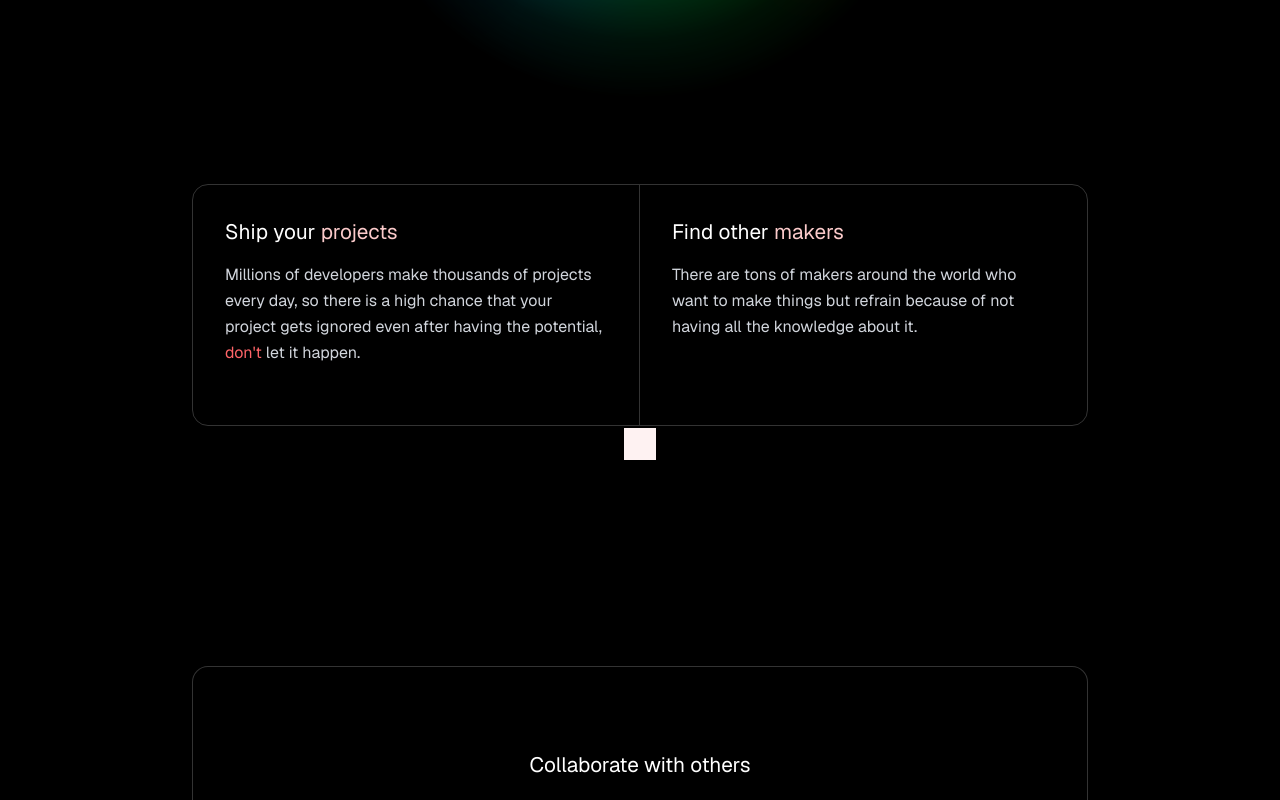
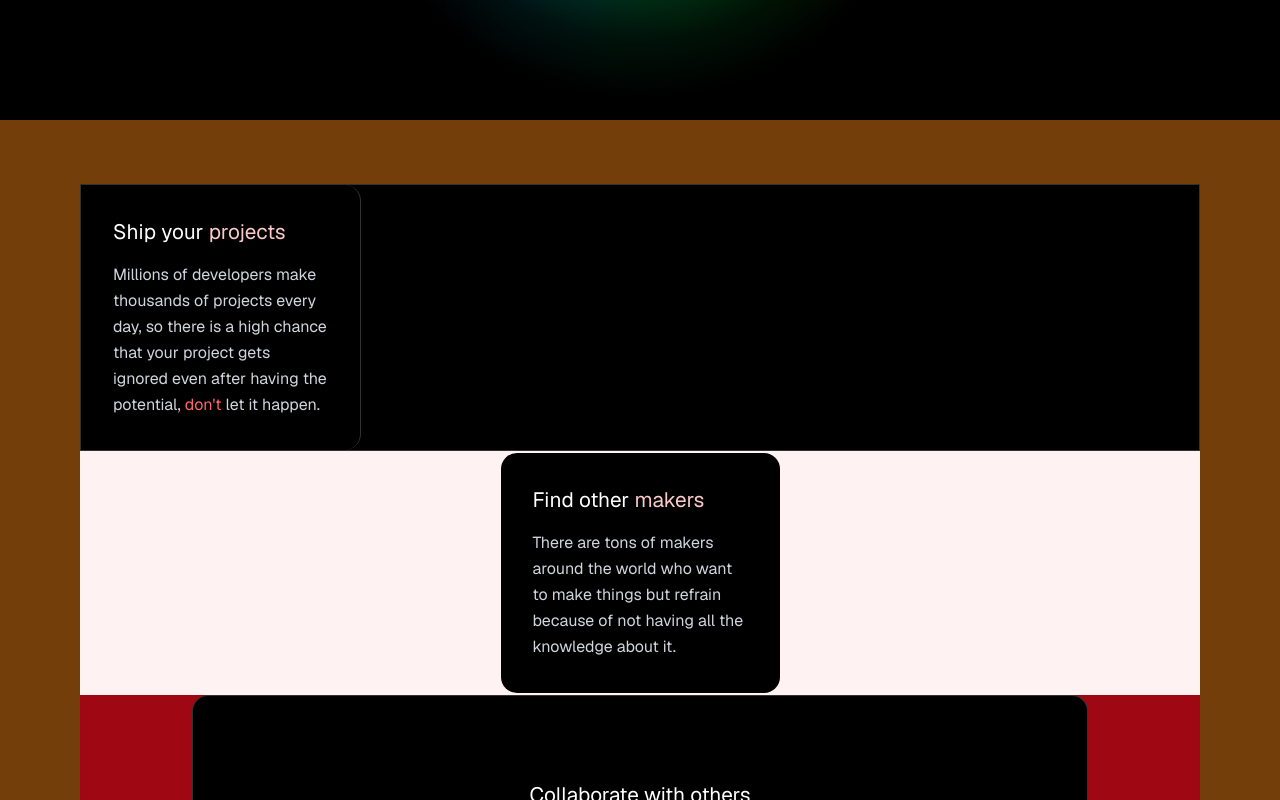
Before and after one commit to Cohortize/site, a React (Vite) app: page / in a window 1280 px wide. Shown: the part 680-1480 px from the top of the page. Built offline with nearby package versions, Linux system fonts and the light colour scheme.

Commit message:
positioned some of the boxes

```diff
--- a/src/components/homepage/navbar.tsx
+++ b/src/components/homepage/navbar.tsx
@@ -109,7 +109,7 @@ const Navbar = () => {
 
   return (
     <>
-      <nav className="bg-black h-16 flex items-center justify-between px-4 sm:px-6 border-b border-gray-800/50 z-50 fixed right-0 left-0 top-0">
+      <nav className="bg-black h-16 flex items-center justify-between px-4 sm:px-6 border-b border-gray-800/50 z-500 fixed right-0 left-0 top-0">
 
         <div className="hidden lg:flex items-center gap-8 w-full">
           <Link
--- a/src/components/homepage/path.tsx
+++ b/src/components/homepage/path.tsx
@@ -311,10 +311,10 @@ const Path = () => {
     return (
         <div
         //ref={main}
-        className="min-h-screen w-full bg-black flex items-center px-4 sm:px-8 lg:px-16 xl:px-20 py-8 sm:py-16">
-            <div className="max-w-7xl w-full mx-auto flex flex-col lg:flex-col gap-0 sm:gap-0 lg:gap-0 xl:gap-0 justify-center items-center">
-                <div id="first-section" className="rounded-2xl w-full max-w-4xl flex flex-row border border-white/20 transition-all duration-500 ease-out">
-                    <div className="h-auto min-h-32 sm:min-h-48 md:min-h-56 lg:min-h-60 w-1/2 border-r border-white/20 p-3 sm:p-4 md:p-6 lg:p-8 flex flex-col justify-start">
+        className="min-h-screen w-full bg-yellow-900 flex items-center px-4 sm:px-8 lg:px-16 xl:px-20 py-8 sm:py-16">
+            <div className="w-screen mx-auto flex flex-col lg:flex-col gap-0 sm:gap-0 lg:gap-0 xl:gap-0 justify-center items-center bg-red-800">
+                <div id="first-section" className="bg-black flex flex-row border border-white/20 transition-all duration-500 ease-out w-full">
+                    <div className="bg-black h-auto min-h-32 rounded-2xl sm:min-h-48 md:min-h-56 lg:min-h-60 w-1/4 border-r border-white/20 p-3 sm:p-4 md:p-6 lg:p-8 flex flex-col justify-start">
                         <h3 className="text-white text-sm sm:text-base md:text-lg lg:text-xl xl:text-[1.3rem] font-medium mb-2 sm:mb-3 md:mb-4">
                             Ship your <span className="text-[#fbcaca]">projects</span>
                         </h3>
@@ -322,42 +322,15 @@ const Path = () => {
                             Millions of developers make thousands of projects every day, so there is a high chance that your project gets ignored even after having the potential, <span className="text-red-400">don't</span> let it happen.
                         </p>
                     </div>
-                    <div className="h-auto min-h-32 sm:min-h-48 md:min-h-56 lg:min-h-60 w-1/2 p-3 sm:p-4 md:p-6 lg:p-8 flex flex-col justify-start">
+                </div>
+                <div className="bg-red-50 h-auto min-h-32 sm:min-h-48 md:min-h-56 lg:min-h-60 w-full flex justify-center p-0.5 sm:p-0.5 md:p-0.5 lg:p-0.5 relative">
+                <div className="h-auto min-h-32 sm:min-h-48 md:min-h-56 lg:min-h-60 w-1/4 rounded-2xl p-3 sm:p-4 md:p-6 lg:p-8 flex flex-col justify-start bg-black">
                         <h3 className="text-white text-sm sm:text-base md:text-lg lg:text-xl xl:text-[1.3rem] font-medium mb-2 sm:mb-3 md:mb-4">
                             Find other <span className="text-[#fbcaca]">makers</span>
                         </h3>
                         <p className="text-gray-300 text-xs sm:text-sm md:text-base lg:text-base leading-relaxed">
                             There are tons of makers around the world who want to make things but refrain because of not having all the knowledge about it.
                         </p>
-                    </div>
-                </div>
-                <div className="h-auto min-h-32 sm:min-h-48 md:min-h-56 lg:min-h-60 w-full max-w-4xl flex justify-center p-0.5 sm:p-0.5 md:p-0.5 lg:p-0.5 relative">
-                    <svg id="first-path"
-                        className="absolute pointer-events-none"
-                        style={{
-                            left: '50%',
-                            top: '0',
-                            transform: 'translateX(-50%)',
-                            zIndex: 0,
-                            overflow: 'visible'
-                        }}
-                        width="40"
-                        height="100%"
-                    >
-                        <path
-                           //d={pathDimensions.firstPath}
-                            fill="none"
-                            stroke="rgba(255, 255, 255, 0.3)"
-                            strokeWidth="1"
-                            strokeDasharray="4 2"
-                            strokeLinecap="round"
-                            transform="translate(20, 0)"
-                            style={{
-                                transition: 'stroke 0.5s ease-out'
-                            }}
-                        />
-                    </svg>
-                    <div id="first-box" className="z-1 text-center bg-red-50 h-8 w-8 relative transition-opacity duration-300 ease-out">
                     </div>
                 </div>
                 <div id="second-section" className="rounded-2xl z-99 h-auto min-h-32 sm:min-h-48 md:min-h-56 lg:min-h-60 w-full max-w-4xl border border-white/20 flex items-center justify-center p-3 sm:p-4 md:p-6 lg:p-8 bg-black transition-all duration-500 ease-out">
@@ -415,3 +388,41 @@ const Path = () => {
 };
 
 export default Path;
+
+
+{/*
+                        <div className="h-auto min-h-32 sm:min-h-48 md:min-h-56 lg:min-h-60 w-1/2 p-3 sm:p-4 md:p-6 lg:p-8 flex flex-col justify-start">
+                        <h3 className="text-white text-sm sm:text-base md:text-lg lg:text-xl xl:text-[1.3rem] font-medium mb-2 sm:mb-3 md:mb-4">
+                            Find other <span className="text-[#fbcaca]">makers</span>
+                        </h3>
+                        <p className="text-gray-300 text-xs sm:text-sm md:text-base lg:text-base leading-relaxed">
+                            There are tons of makers around the world who want to make things but refrain because of not having all the knowledge about it.
+                        </p>
+                    </div>*/ }
+
+{/*
+                        <svg id="first-path"
+                        className="absolute pointer-events-none"
+                        style={{
+                            left: '50%',
+                            top: '0',
+                            transform: 'translateX(-50%)',
+                            zIndex: 0,
+                            overflow: 'visible'
+                        }}
+                        width="40"
+                        height="100%"
+                    >
+                        <path
+                           //d={pathDimensions.firstPath}
+                            fill="none"
+                            stroke="rgba(255, 255, 255, 0.3)"
+                            strokeWidth="1"
+                            strokeDasharray="4 2"
+                            strokeLinecap="round"
+                            transform="translate(20, 0)"
+                            style={{
+                                transition: 'stroke 0.5s ease-out'
+                            }}
+                        />
+                    </svg>*/}
```
